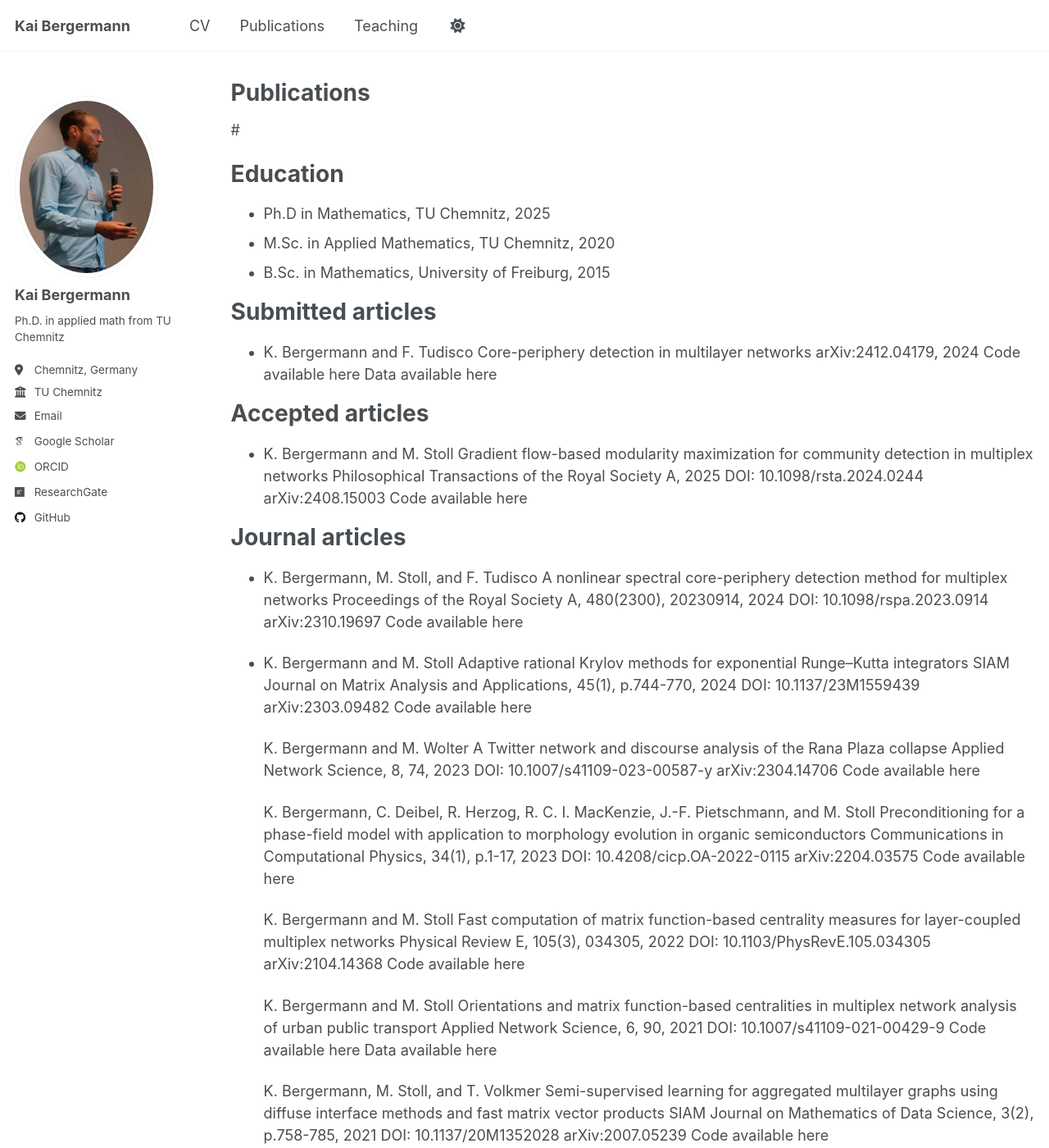
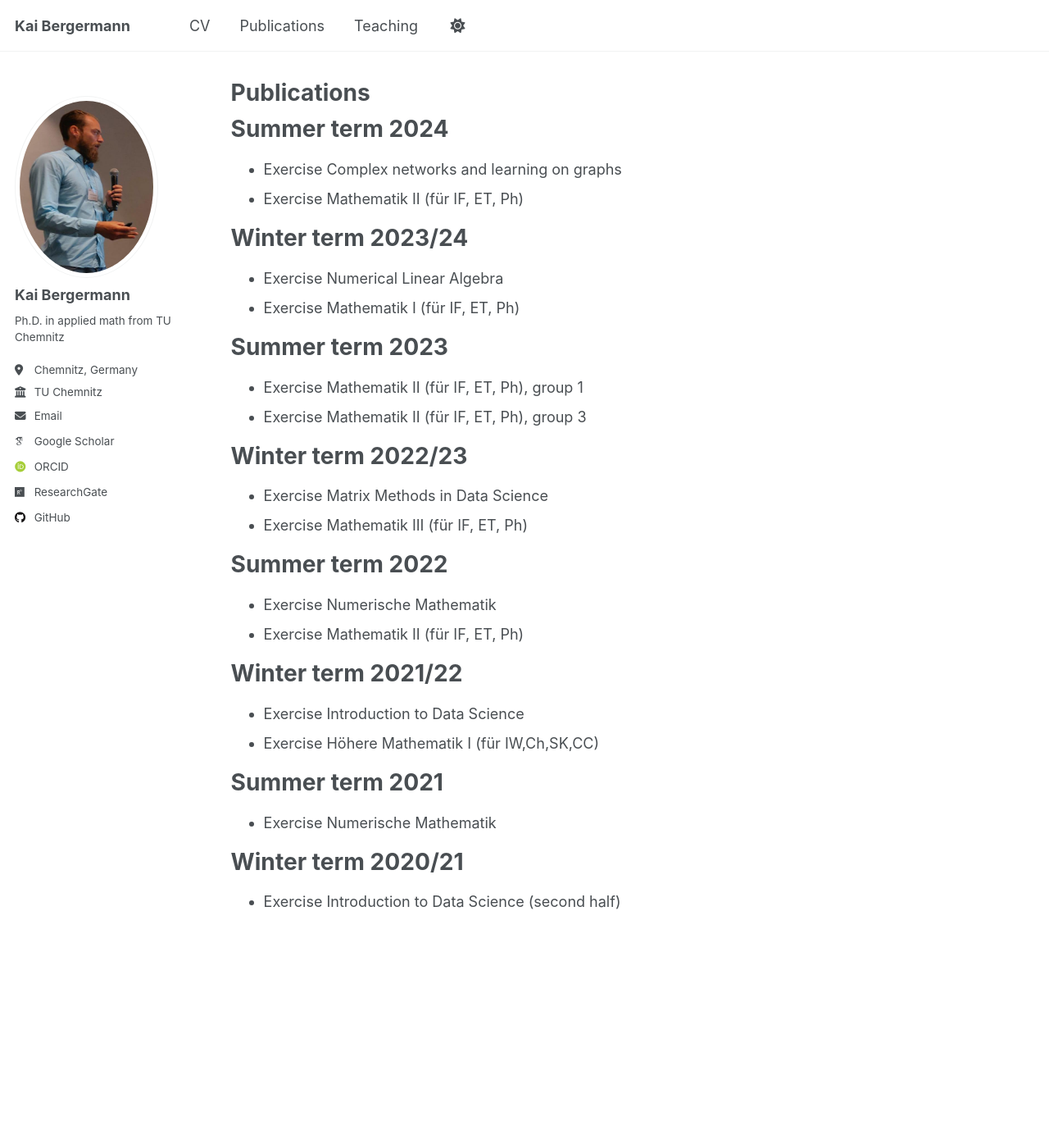
Before and after one commit to KBergermann/KBergermann.github.io, a Jekyll site: the page built from _pages/teaching.md, in a window 1280 px wide and 1400 px high. Shown: the whole window at 82% size. Built offline with Jekyll 4.4.1, drawn with Linux system fonts in a browser that asks for light colours; some web fonts are replaced; some of the changed text lies outside the part shown.

Commit message:
teaching

```diff
--- a/_pages/publications.md
+++ b/_pages/publications.md
@@ -7,46 +7,40 @@ redirect_from:
   - /resume
 ---
 
-# {% include base_path %}
-
-Education
-======
-* Ph.D in Mathematics, TU Chemnitz, 2025
-* M.Sc. in Applied Mathematics, TU Chemnitz, 2020
-* B.Sc. in Mathematics, University of Freiburg, 2015
+{% include base_path %}
 
 Submitted articles
 ======
   * K. Bergermann and F. Tudisco
-    Core-periphery detection in multilayer networks
-    arXiv:2412.04179, 2024
-    Code available here
-    Data available here
+  | Core-periphery detection in multilayer networks
+  | arXiv:2412.04179, 2024
+  | Code available here
+  | Data available here
 
 Accepted articles
 ======
   * K. Bergermann and M. Stoll
-    Gradient flow-based modularity maximization for community detection in multiplex networks
-    Philosophical Transactions of the Royal Society A, 2025
-    DOI: 10.1098/rsta.2024.0244
-    arXiv:2408.15003
-    Code available here
+  | Gradient flow-based modularity maximization for community detection in multiplex networks
+  | Philosophical Transactions of the Royal Society A, 2025
+  | DOI: 10.1098/rsta.2024.0244
+  | arXiv:2408.15003
+  | Code available here
 
 Journal articles
 ======
   * K. Bergermann, M. Stoll, and F. Tudisco
-    A nonlinear spectral core-periphery detection method for multiplex networks
-    Proceedings of the Royal Society A, 480(2300), 20230914, 2024
-    DOI: 10.1098/rspa.2023.0914
-    arXiv:2310.19697
-    Code available here
+  | A nonlinear spectral core-periphery detection method for multiplex networks
+  | Proceedings of the Royal Society A, 480(2300), 20230914, 2024
+  | DOI: 10.1098/rspa.2023.0914
+  | arXiv:2310.19697
+  | Code available here
 
   * K. Bergermann and M. Stoll
-    Adaptive rational Krylov methods for exponential Runge--Kutta integrators
-    SIAM Journal on Matrix Analysis and Applications, 45(1), p.744-770, 2024
-    DOI: 10.1137/23M1559439
-    arXiv:2303.09482
-    Code available here
+  | Adaptive rational Krylov methods for exponential Runge--Kutta integrators
+  | SIAM Journal on Matrix Analysis and Applications, 45(1), p.744-770, 2024
+  | DOI: 10.1137/23M1559439
+  | arXiv:2303.09482
+  | Code available here
 
     K. Bergermann and M. Wolter
     A Twitter network and discourse analysis of the Rana Plaza collapse
@@ -98,5 +92,5 @@ Journal articles
 Other articles
 ======
   * M. Stoll and K. Bergermann
-    Multilayer networks and their applications
-    GAMM Rundbrief, 2/2022, p.4-9
+  |  Multilayer networks and their applications
+  | GAMM Rundbrief, 2/2022, p.4-9
--- /dev/null
+++ b/_pages/teaching.md
@@ -0,0 +1,48 @@
+---
+layout: archive
+title: "Publications"
+permalink: /publications/
+author_profile: true
+redirect_from:
+  - /resume
+---
+
+{% include base_path %}
+
+Summer term 2024
+======
+  * Exercise Complex networks and learning on graphs
+  * Exercise Mathematik II (für IF, ET, Ph)
+
+Winter term 2023/24
+======
+  * Exercise Numerical Linear Algebra
+  * Exercise Mathematik I (für IF, ET, Ph)
+
+Summer term 2023
+======
+  * Exercise Mathematik II (für IF, ET, Ph), group 1
+  * Exercise Mathematik II (für IF, ET, Ph), group 3
+
+Winter term 2022/23
+======
+  * Exercise Matrix Methods in Data Science
+  * Exercise Mathematik III (für IF, ET, Ph)
+
+Summer term 2022
+======
+  * Exercise Numerische Mathematik
+  * Exercise Mathematik II (für IF, ET, Ph)
+
+Winter term 2021/22
+======
+  * Exercise Introduction to Data Science
+  * Exercise Höhere Mathematik I (für IW,Ch,SK,CC)
+
+Summer term 2021
+======
+  * Exercise Numerische Mathematik
+
+Winter term 2020/21
+======
+  * Exercise Introduction to Data Science (second half)
```
Also changed, not shown: _pages/teaching-html.html (renamed from _pages/teaching.html).
